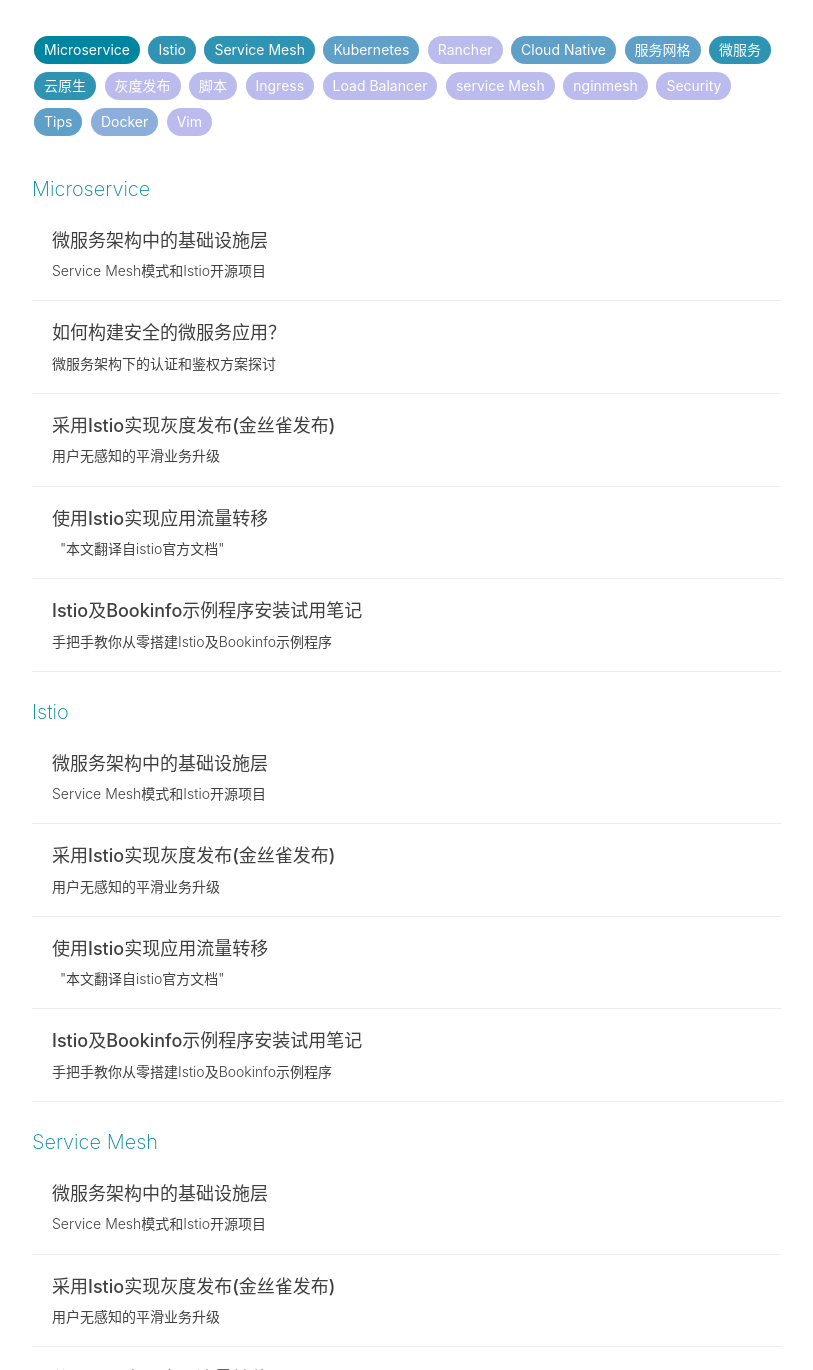
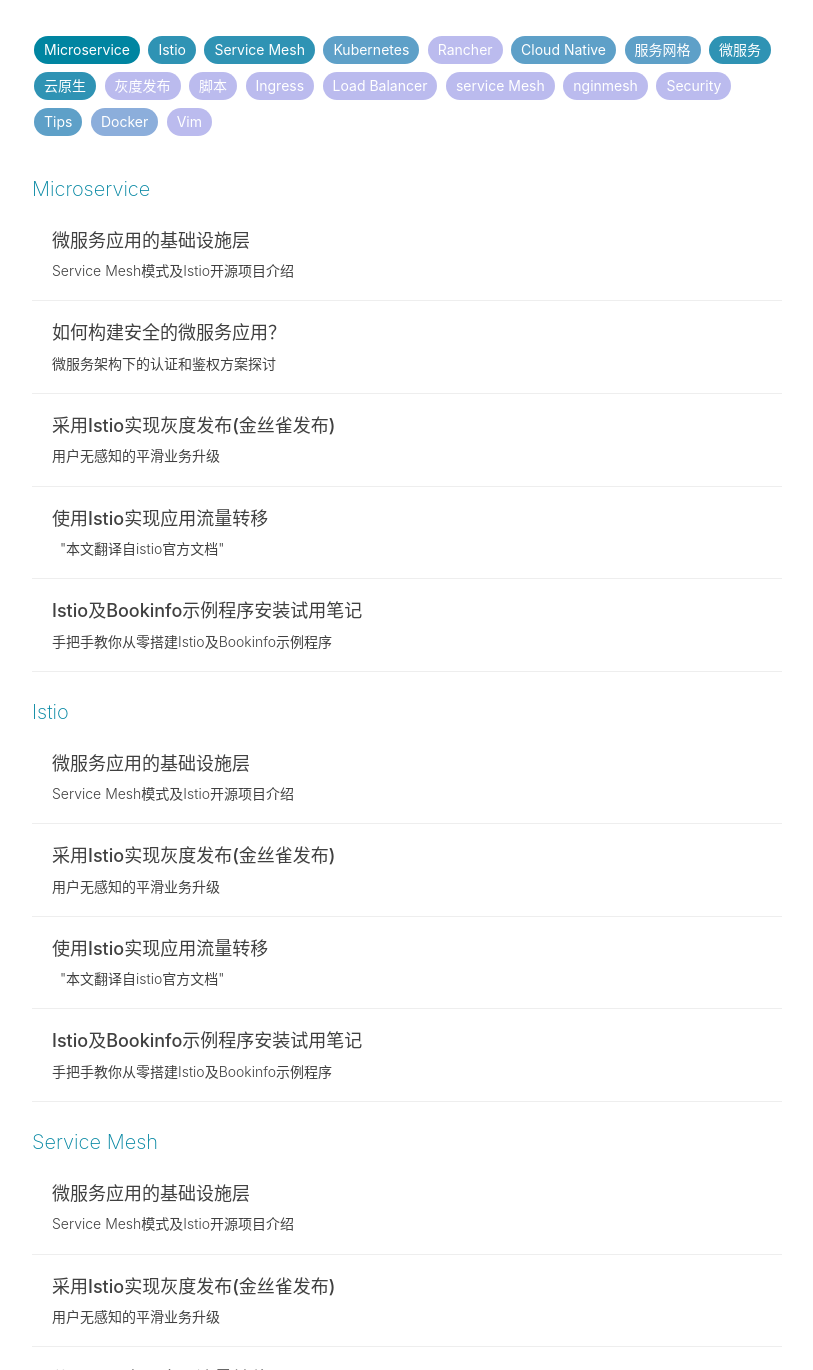
Before and after one commit to zhaohuabing/jekyll_blog_backup, a Jekyll site: the page built from tags.html, in a window 1280 px wide and 1400 px high, scrolled down 202 px, cut to the strip 30-1400 px from the top of the window. Shown: the whole strip, without its empty margins (233-1046 px from the left). Built offline with Jekyll 4.4.1, drawn with Linux system fonts in a browser that asks for light colours; comment, search, counter and statistics services are not loaded; some of the changed lines change nothing that is shown.

Commit message:
update post
Signed-off-by: HuabingZhao <zhao.huabing@zte.com.cn>

```diff
--- a/_posts/2018-03-29-what-is-service-mesh-and-istio.markdown
+++ b/_posts/2018-03-29-what-is-service-mesh-and-istio.markdown
@@ -1,8 +1,8 @@
 ---
 layout:     post
-title:      "微服务架构中的基础设施层"
-subtitle:   "Service Mesh模式和Istio开源项目"
-description: "微服务基础架构：Service Mesh模式和Istio开源项目。"
+title:      "微服务应用的基础设施层"
+subtitle:   "Service Mesh模式及Istio开源项目介绍"
+description: "微服务应用的基础设施层：Service Mesh模式和Istio开源项目介绍。"
 date:       2018-03-29 12:00:00
 author:     "赵化冰"
 header-img: "img/in-post/istio-install_and_example/post-bg.jpg"
@@ -21,12 +21,12 @@
 
 
 ## 微服务架构的演进
-作为一种架构模式，微服务将复杂系统切分为数十乃至上百个小服务，每个服务一般只负责实现一个独立的业务逻辑。这些小服务易于被小型的软件工程师团队所理解和修改，并带来了语言和框架选择灵活性，加快应用开发上线时间，服务可以根据不同的工作负载进行独立缩扩容等优势。
+作为一种架构模式，微服务将复杂系统切分为数十乃至上百个小服务，每个服务负责实现一个独立的业务逻辑。这些小服务易于被小型的软件工程师团队所理解和修改，并带来了语言和框架选择灵活性，缩短应用开发上线时间，可根据不同的工作负载和资源要求对服务进行独立缩扩容等优势。
 
-在带来便利的同时，微服务架构也引入了对大量服务的连接、管理和监控的复杂性。应用被拆分为多个微服务进程后，进程内的方法调用变成了了进程间的远程调用.
+另一方面，当应用被拆分为多个微服务进程后，进程内的方法调用变成了了进程间的远程调用。引入了对大量服务的连接、管理和监控的复杂性。
 ![](\img\in-post\2018-03-29-what-is-service-mesh-and-istio\microservice.PNG)
 
-改变化带来了分布式系统的一系列问题，例如：
+该变化带来了分布式系统的一系列问题，例如：
 * 如何找到服务的提供方？
 * 如何保证远程方法调用的可靠性？
 * 如何保证服务调用的安全性？
@@ -39,7 +39,7 @@
 * 如何在不影响上线业务的情况下对微服务进行升级？
 * 如何测试一个微服务集群部署的容错和稳定性？
 
-这些问题涉及到成百上千个服务的通信、管理、部署、版本、安全、故障转移、策略执行、遥测和监控等，实现它们并非易事。
+这些问题涉及到成百上千个服务的通信、管理、部署、版本、安全、故障转移、策略执行、遥测和监控等，要解决这些微服务架构引入的问题并非易事。
 
 让我们来回顾一下微服务架构的发展过程。在出现服务网格之前，我们最开始在微服务应用程序内理服务之间的通讯逻辑，包括服务发现，熔断，重试，超时，加密，限流等逻辑。
 ![](\img\in-post\2018-03-29-what-is-service-mesh-and-istio\1.png)
@@ -72,7 +72,8 @@
 
 Istio架构先进，功能强大，同时具有很好的扩展性，刚一宣布开源就获得了Linkerd，nginmesh等其他Service Mesh开源项目的合作支持，以及Red hat/Pivotal/F5/Weaveworks/Tigera/Datawire等公司的积极响应，建立了良好的生态圈。
 
-kubernetes是一个非常成功的开源项目，Google正在围绕kubernetes打造一个强大的生态圈。Kubernetes用于微服务的编排（编排是英文Orchestration的直译，用大白话说就是描述一组微服务之间的关联关系，并负责微服务的部署、终止、升级、缩扩容等）。Kubernetes向下用CNI，CRI标准接口可以对接不同的网络和容器运行时实现，提供微服务运行的基础设施。而Istio则补充了这个版图中缺失的一块，微服务的通讯和治理，是Kubernetes生态圈的有力补充。
+kubernetes是一个非常成功的开源项目，Google正在围绕kubernetes打造一个强大的生态圈。Kubernetes用于微服务的编排（编排是英文Orchestration的直译，用大白话说就是描述一组微服务之间的关联关系，并负责微服务的部署、终止、升级、缩扩容等）。其向下用CNI，CRI标准接口可以对接不同的网络和容器运行时实现，提供微服务运行的基础设施。而Istio则补充了这个版图中缺失的一块，微服务的通讯和治理，是Kubernetes生态圈的有力补充。
+![](\img\in-post\2018-03-29-what-is-service-mesh-and-istio\k8s-ecosystem.png)
 
 可以预见不久的将来，对于云原生应用而言，采用kubernetes进行服务部署和集群管理，采用Istio处理服务通讯和治理，将成为微服务应用的标准配置。
 
```
